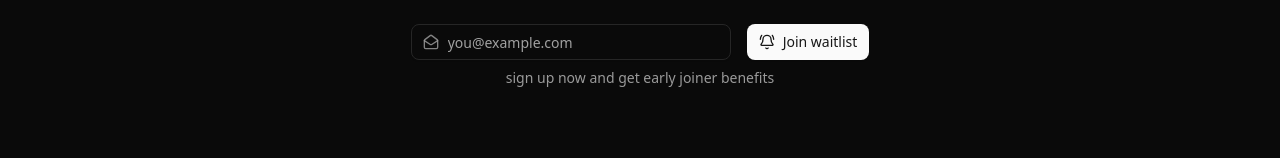
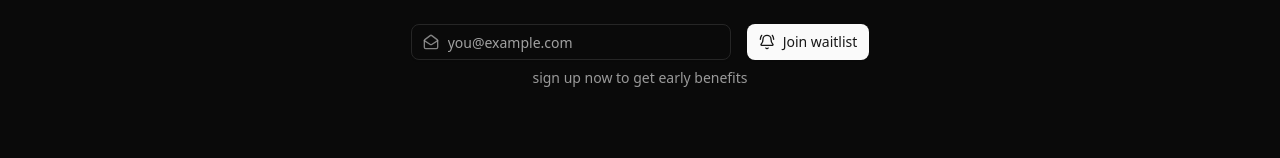
Before and after one commit to hugoqdesh/B1o, a Next.js app: page / in a window 1280 px wide. Shown: the part 352-510 px from the top of the page. Built offline with nearby package versions, Linux system fonts and the light colour scheme.

Commit message:
Update page.tsx

```diff
--- a/app/page.tsx
+++ b/app/page.tsx
@@ -18,7 +18,7 @@ export default function Home() {
 
 				<Waitlist />
 				<p className="text-sm -mt-2 md:-mt-4 text-primary/60">
-					sign up now and get early joiner benefits
+					sign up now to get early benefits
 				</p>
 
 				<div>
```
